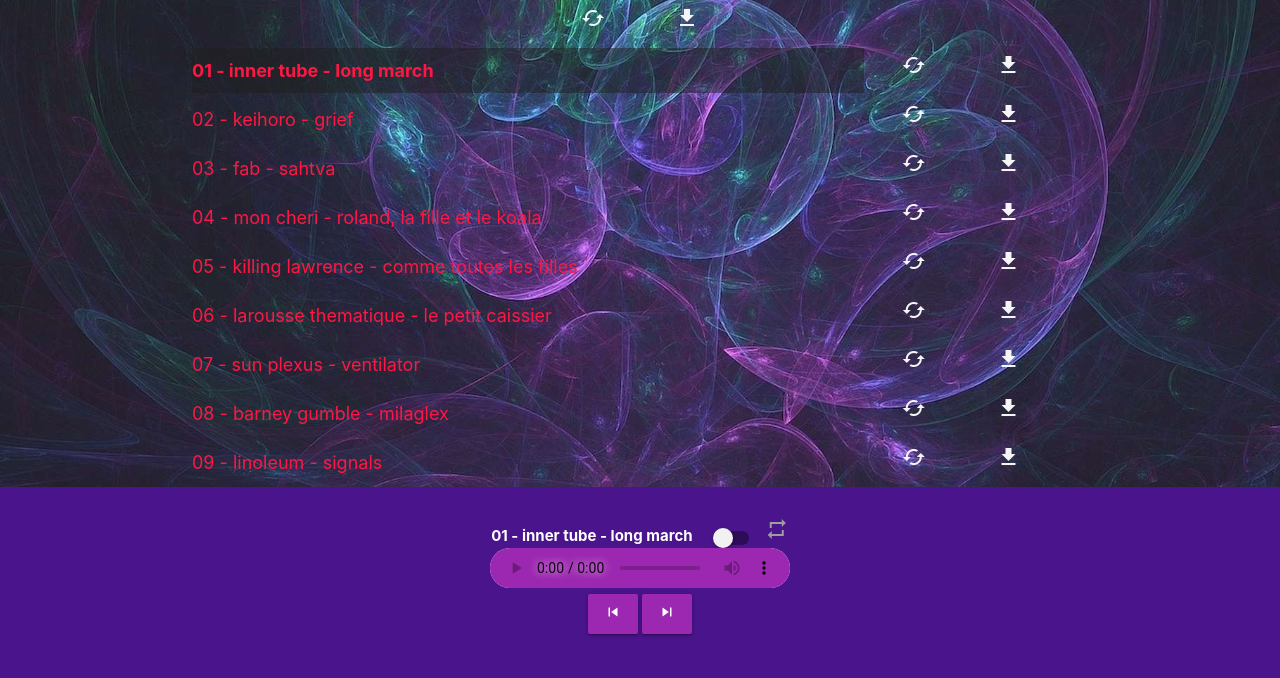
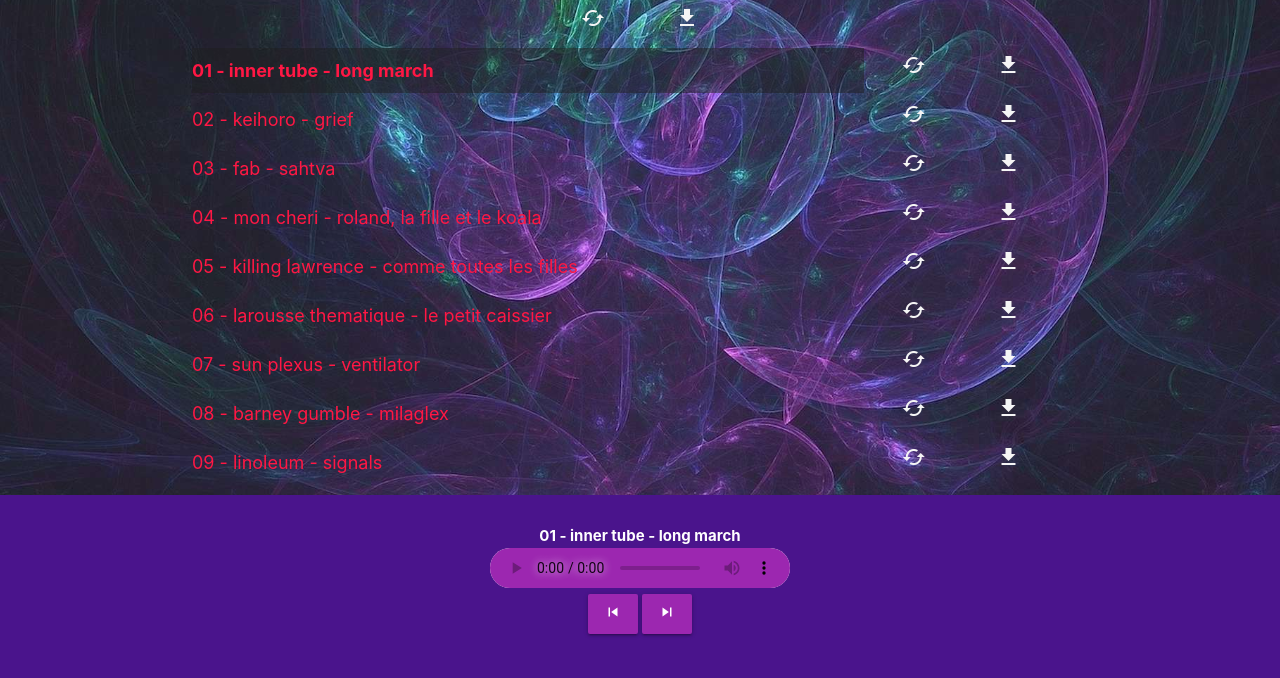
Before and after one commit to mulhouse/piroplasme, a plain HTML site: page index.html in a window 1280 px wide. Shown: the part 119-797 px from the top of the page. Drawn offline with Linux system fonts and the light colour scheme.

Commit message:
Update index.html

```diff
--- a/index.html
+++ b/index.html
@@ -1,4 +1,3 @@
-
 <!DOCTYPE html>
 <html lang="en">
     <head>
@@ -10,6 +9,14 @@
         <meta name="theme-color" content="#2F3BA2">
         <!-- MUST BE 192px SQUARE (OR 180px) -->
         <link rel="apple-touch-icon" href="images/icons/icon-192x192.png">
+
+		<link rel="icon" type="image/png" href="images/icons/favicon-32x32.png" sizes="32x32">
+		<link rel="icon" type="image/png" href="images/icons/favicon-16x16.png" sizes="16x16">
+		<!--
+		<link rel="manifest" href="/manifest.json">
+		<link rel="mask-icon" href="/safari-pinned-tab.svg" color="#5bbad5">
+		-->
+
         <link rel="stylesheet" href="css/theme_materialize_dark.css">
         <link rel="stylesheet" href="css/materialize.min.css">
         <link rel="stylesheet" href="https://fonts.googleapis.com/icon?family=Material+Icons">
@@ -123,20 +130,12 @@
             </div>
         </footer>
 
-
-
-
 	<div id="player-container" class="purple darken-4 white-text center">
-
-
-		    <div class="switch">
+	    <div>
             <span id="current-audio-file">No sound</span>
-			<label> <input id="audio-repeat" type="checkbox" name="audio-repeat" /><span class="lever"></span><span><i class="material-icons">repeat</i></span></label>
+			<input id="audio-repeat" type="checkbox" name="audio-repeat" />
+			<label for="audio-repeat" />
 		</div>
-
-
-
-
 
         <audio id="audio-player" controls>
             <source src="">
@@ -146,7 +145,6 @@
 		<button id="audio-previous" class="btn-small waves-effect waves-light purple"><i class="material-icons">skip_previous</i></button>
 		<button id="audio-next" class="btn-small waves-effect waves-light purple"><i class="material-icons">skip_next</i></button>
 	</div>
-
     </div>
 
         <script src="service-worker.js"></script>
```
Lines whose indentation alone changed are shown as unchanged.
